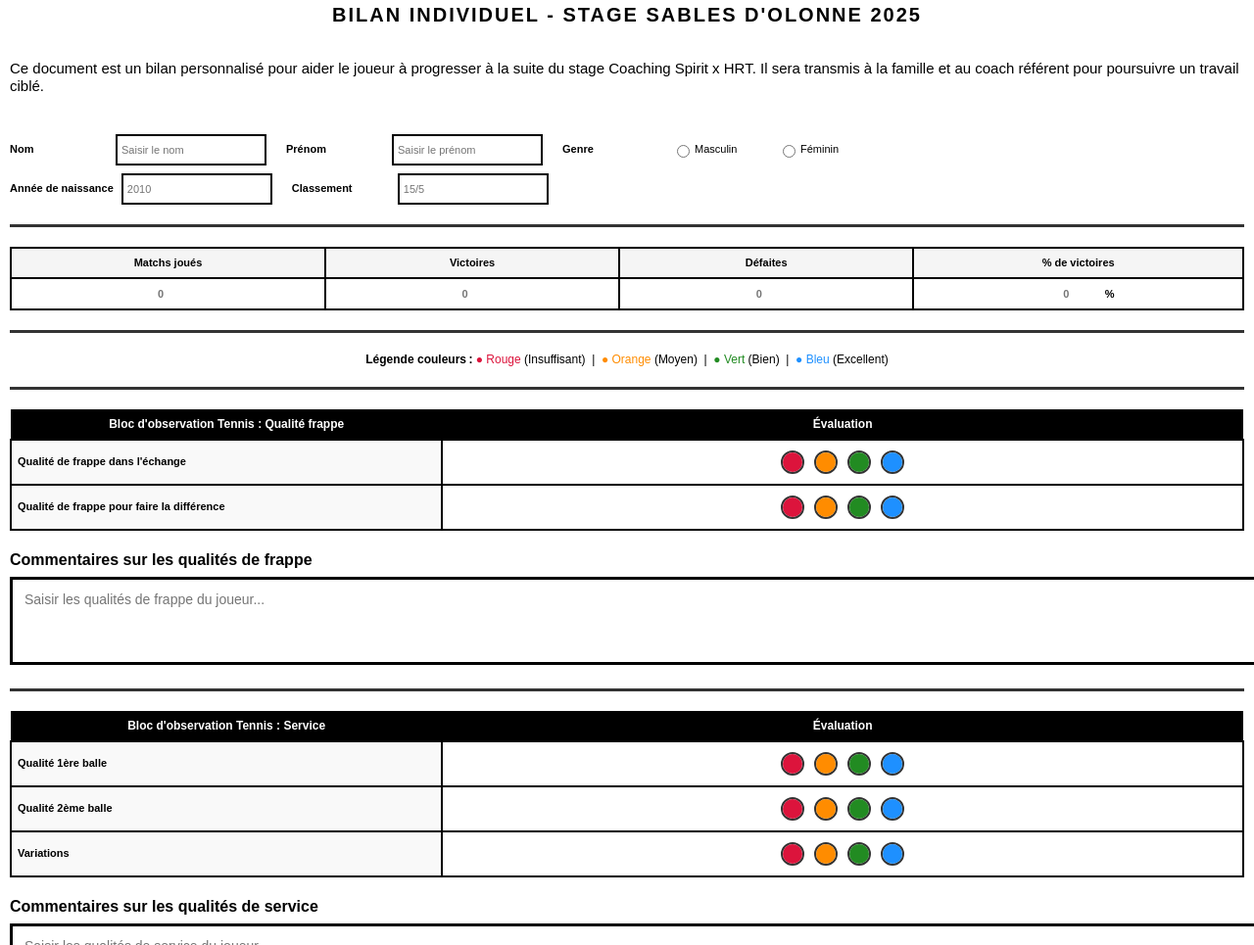
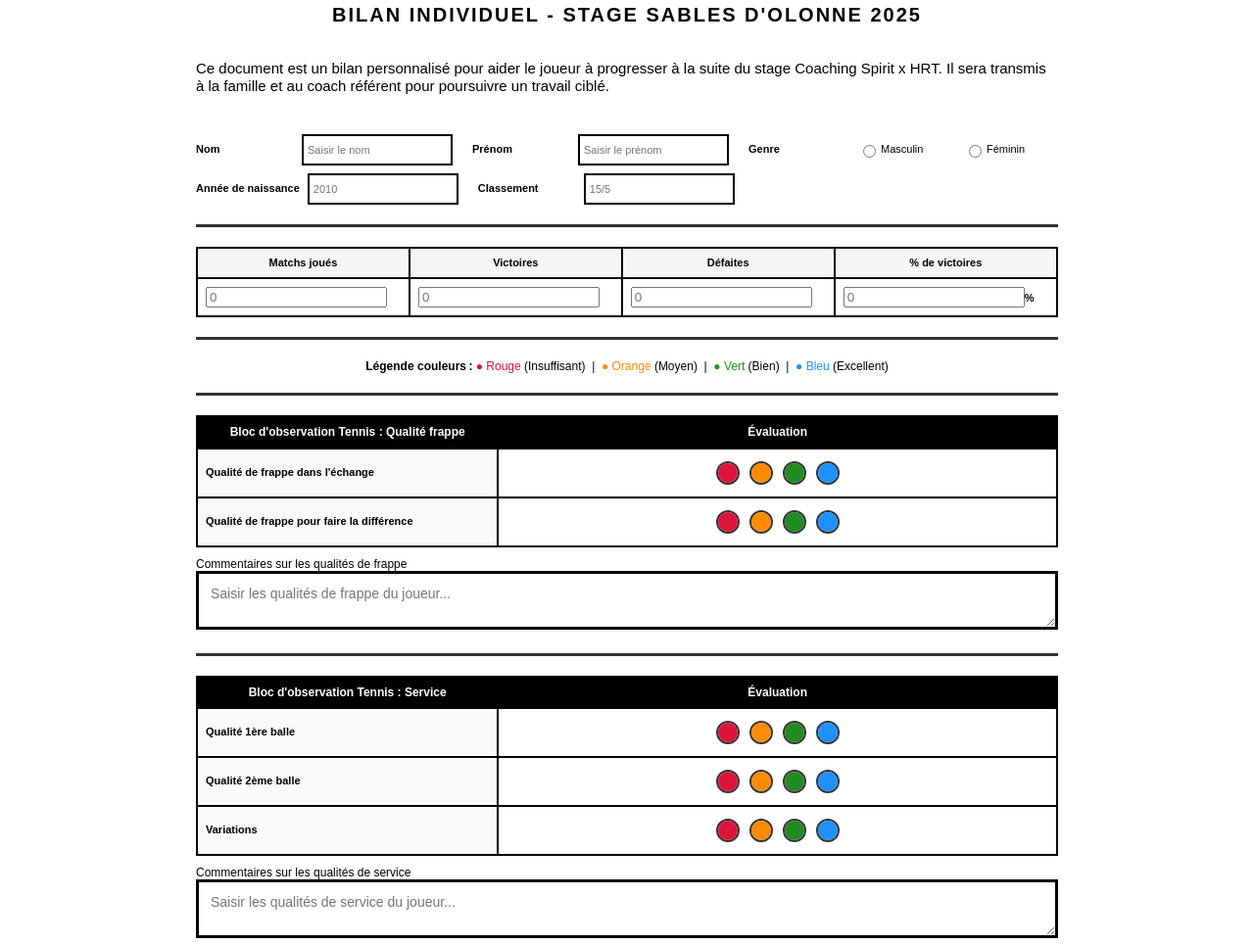
Before and after one commit to ikhlefmour/fiche-bilan-tennis, a plain HTML site: page index.html in a window 1280 px wide. Shown: the part 374-1339 px from the top of the page at 98% size. Drawn offline with nearby package versions, Linux system fonts and the light colour scheme.

Commit message:
Update index.html

```diff
--- a/index.html
+++ b/index.html
@@ -17,11 +17,22 @@
             line-height: 1.2;
             font-size: 12px;
         }
-        .header {
-            display: flex;
-            justify-content: space-between;
-            align-items: center;
-            margin-bottom: 15px;
+        .main-container {
+            max-width: 900px;
+            margin: 0 auto;
+            padding: 0 10px;
+            box-sizing: border-box;
+        }
+        .header, .form-section, .evaluation-section, .comments-section, .footer-fields {
+            width: 100%;
+            box-sizing: border-box;
+        }
+        .comment-field textarea,
+        .footer-field input,
+        .stats-table,
+        .evaluation-table {
+            width: 100%;
+            box-sizing: border-box;
         }
         .title {
             text-align: center;
@@ -29,9 +40,6 @@
             font-weight: bold;
             margin: 15px 0 30px 0;
             letter-spacing: 2px;
-        }
-        .form-section {
-            margin-bottom: 10px;
         }
         .form-row {
             display: flex;
@@ -57,62 +65,26 @@
             height: 20px;
             font-size: 11px;
         }
-        .checkbox-group {
-            display: flex;
-            gap: 10px;
-            align-items: center;
-        }
-        .checkbox-group input[type="checkbox"] {
-            width: 15px;
-            height: 15px;
-            accent-color: black;
-        }
-        .stats-table {
-            width: 100%;
+        .stats-table, .evaluation-table {
             border-collapse: collapse;
             margin: 10px 0;
         }
-        .stats-table th, .stats-table td {
+        .stats-table th, .stats-table td,
+        .evaluation-table th, .evaluation-row td {
             border: 2px solid black;
             padding: 8px;
-            text-align: center;
             font-weight: bold;
             font-size: 11px;
         }
         .stats-table th {
             background: #f5f5f5;
-        }
-        .stats-table input {
-            border: none;
-            background: transparent;
             text-align: center;
-            width: 60px;
-            font-weight: bold;
-            font-size: 11px;
-        }
-        .evaluation-section {
-            margin: 10px 0;
-        }
-        .evaluation-table {
-            width: 100%;
-            border-collapse: collapse;
         }
         .evaluation-table th {
             background: black;
             color: white;
-            padding: 8px;
             text-align: center;
             font-size: 12px;
-            font-weight: bold;
-        }
-        .evaluation-row {
-            border: 2px solid black;
-        }
-        .evaluation-row td {
-            padding: 6px;
-            border-right: 2px solid black;
-            font-weight: bold;
-            font-size: 11px;
         }
         .evaluation-row td:first-child {
             background: #f9f9f9;
@@ -134,13 +106,6 @@
             position: relative;
             transition: transform 0.2s;
             outline: none;
-        }
-        .color-radio:focus-within, .color-radio:focus {
-            box-shadow: 0 0 2px 2px #1E90FF;
-            outline: 2px solid #1E90FF;
-        }
-        .color-radio:hover {
-            transform: scale(1.1);
         }
         .color-radio input[type="radio"] {
             display: none;
@@ -166,20 +131,7 @@
         .orange { background-color: #FF8C00; }
         .green { background-color: #228B22; }
         .blue { background-color: #1E90FF; }
-        .comments-section {
-            margin-top: 20px;
-        }
-        .comment-field {
-            margin-bottom: 15px;
-        }
-        .comment-field label {
-            font-weight: bold;
-            display: block;
-            margin-bottom: 8px;
-            font-size: 16px;
-        }
         .comment-field textarea {
-            width: 100%;
             border: 3px solid black;
             padding: 12px;
             resize: vertical;
@@ -197,20 +149,11 @@
             gap: 40px;
             margin-top: 15px;
         }
-        .footer-field {
-            flex: 1;
-        }
         .footer-field label {
             font-weight: bold;
             display: block;
             margin-bottom: 8px;
             font-size: 16px;
-        }
-        .footer-field input {
-            width: 100%;
-            border: 3px solid black;
-            padding: 12px;
-            font-size: 14px;
         }
         .download-btn {
             background: #DC143C;
@@ -245,7 +188,10 @@
     <div class="no-print">
         <button class="download-btn" onclick="generatePDF()">📄 TÉLÉCHARGER LE PDF INTERACTIF</button>
     </div>
-    <div style="display: flex; justify-content: center; margin-top: 10px; margin-bottom: 10px;">
+
+  <div class="main-container">
+
+<div style="display: flex; justify-content: center; margin-top: 10px; margin-bottom: 10px;">
         <img src="https://ikhlefmour.github.io/fiche-bilan-tennis/logo.png" alt="Logo"
             style="height: 240px; width: auto; display: block;">
     </div>
@@ -684,9 +630,11 @@
                     const yOffset = (pageHeight - imgHeight) / 2;
                     pdf.addImage(imgData, 'PNG', 0, yOffset, imgWidth, imgHeight);
                 }
-                const prenom = document.getElementById('prenom').value || 'Joueur';
-                const date = new Date().toLocaleDateString('fr-FR').replace(/\//g, '-');
-                pdf.save(`Fiche_Bilan_${prenom}_${date}.pdf`);
+
+		const prenom = document.getElementById('prenom').value.trim() || 'Prenom';
+		const nom = document.getElementById('nom').value.trim() || 'Nom';
+		const date = new Date().toLocaleDateString('fr-FR').replace(/\//g, '-');
+		pdf.save(`Fiche_Bilan_${prenom}_${nom}_${date}.pdf`);
                 alert('✅ PDF généré avec succès !');
             } catch (error) {
                 console.error('Erreur lors de la génération du PDF:', error);
@@ -697,5 +645,8 @@
             }
         }
     </script>
+
+
+ </div>
 </body>
 </html>
```
